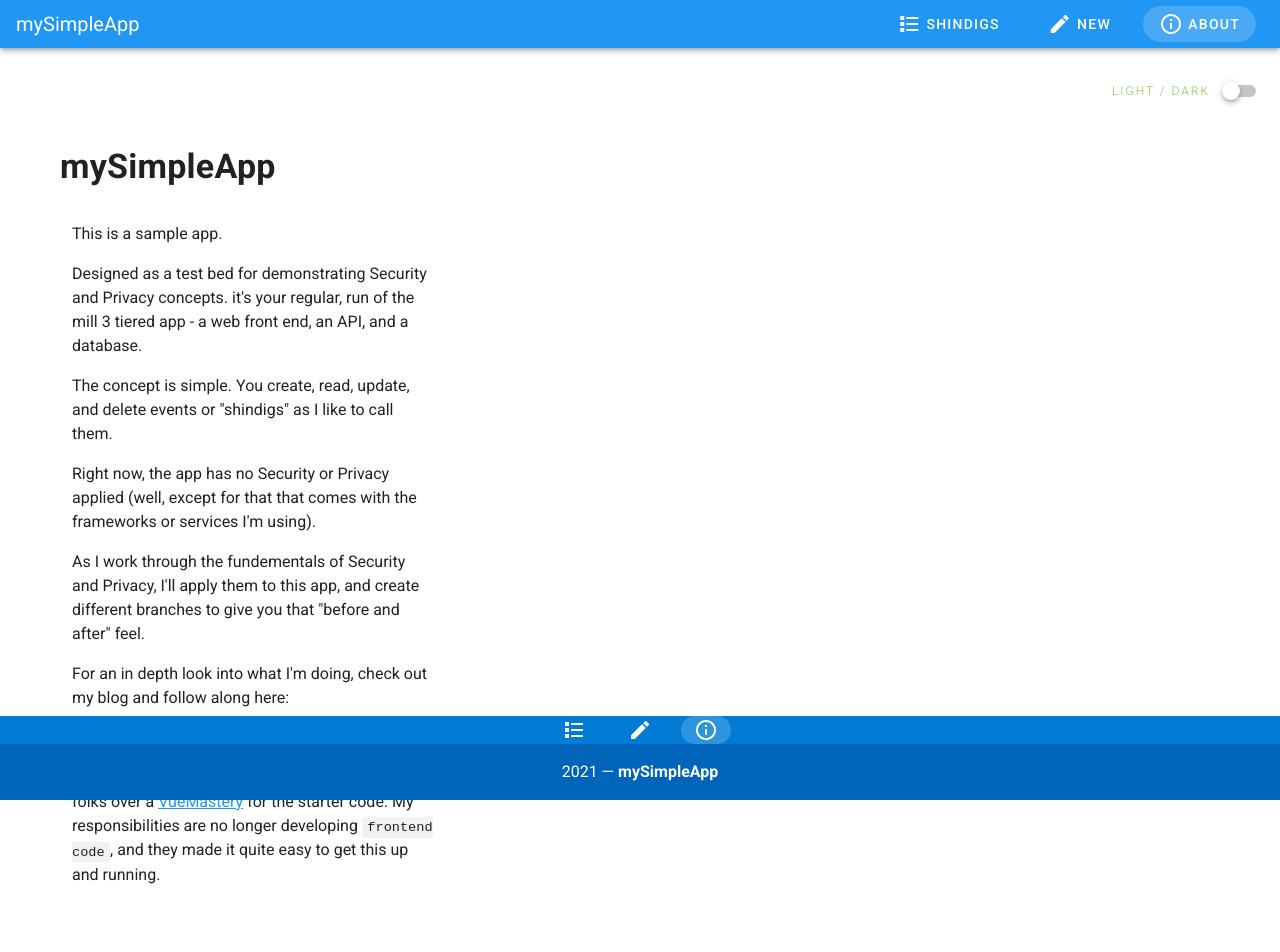
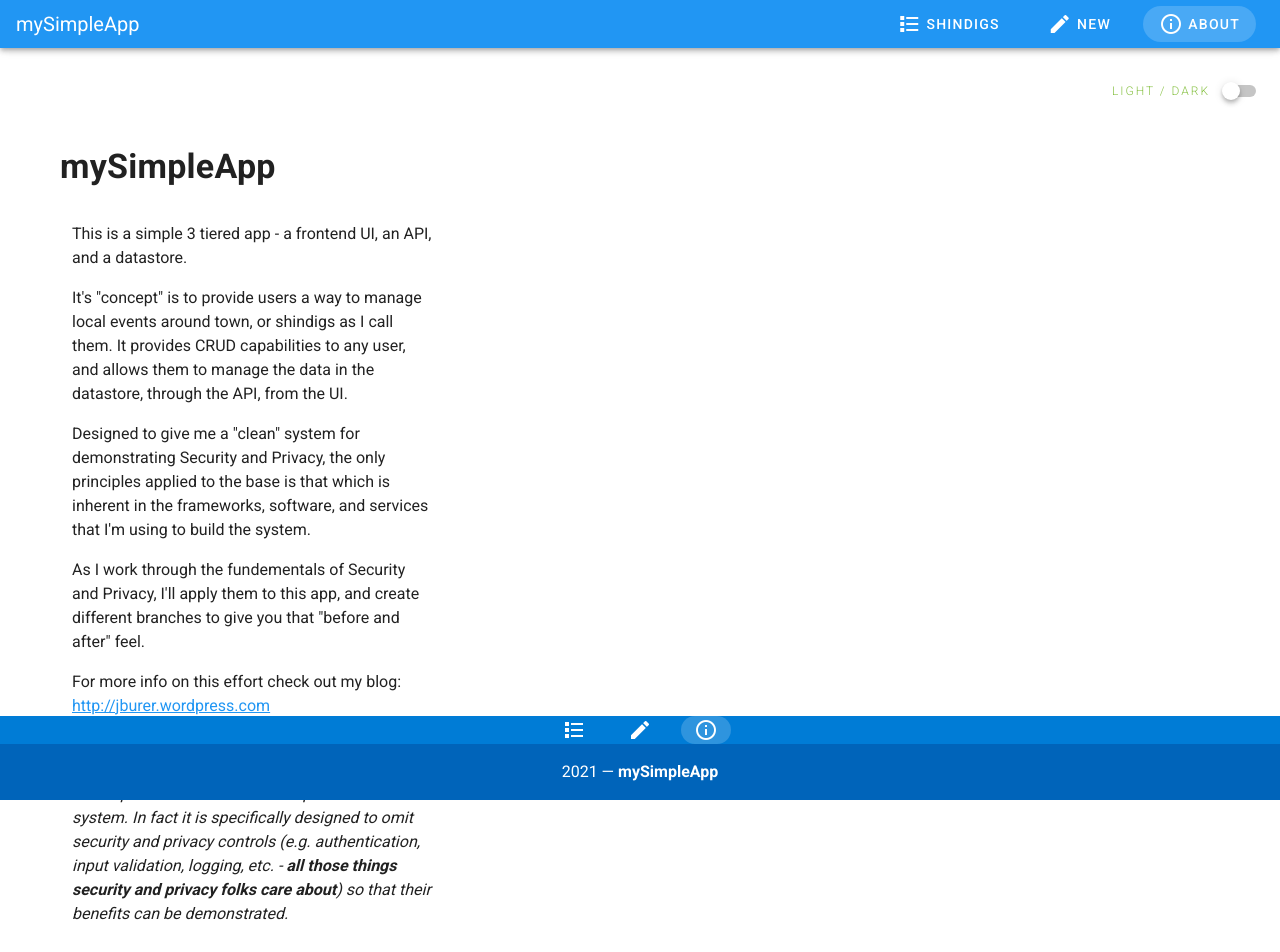
Before and after one commit to jburer/mysimpleui, a Vue app: page /about in a window 1280 px wide. Shown: the top 952 px of the page. Built offline with nearby package versions, Linux system fonts and the light colour scheme.

Commit message:
.initial

```diff
--- a/src/components/Card.vue
+++ b/src/components/Card.vue
@@ -34,5 +34,3 @@ export default {
   }
 };
 </script>
-
-<style></style>
--- a/src/components/Form.vue
+++ b/src/components/Form.vue
@@ -118,8 +118,10 @@
             </v-row>
           </v-col>
           <!--Time Picker END-->
-          <v-btn type="submit" color="primary" class="mr-4">Submit</v-btn>
-          <v-btn color="error" @click="resetForm">Reset</v-btn>
+          <v-btn type="submit" color="primary" class="mr-4">{{
+            submitbuttonname
+          }}</v-btn>
+          <v-btn color="error" @click="resetForm">{{ cancelbuttonname }}</v-btn>
         </v-form>
       </v-col>
     </v-row>
@@ -136,17 +138,20 @@ export default {
     formname: {
       type: String,
       required: true
+    },
+    submitbuttonname: {
+      type: String,
+      required: false,
+      default: "Submit"
+    },
+    cancelbuttonname: {
+      type: String,
+      required: false,
+      default: "Reset"
     }
-    /*
-    buttonname: {
-      type: String
-    }
-    */
   },
-  components: {},
   data() {
     return {
-      categories: this.$store.state.categories,
       time: null,
       datemenu: false,
       date: new Date().toISOString().substr(0, 10),
@@ -154,6 +159,9 @@ export default {
       starttimemenu: false,
       endtimemenu: false
     };
+  },
+  created() {
+    console.log("\nForm.created() ... start");
   },
   methods: {
     submitForm() {
@@ -164,16 +172,12 @@ export default {
       }
     },
     resetForm() {
-      this.$refs.shindigForm.reset();
+      if (this.formname === "callCreateShindig") {
+        this.$refs.shindigForm.reset();
+      } else {
+        this.$router.push({ name: "read" });
+      }
     }
   }
 };
 </script>
-
-<style scoped>
-/*
-.field {
-  margin-bottom: 24px;
-}
-*/
-</style>
--- a/src/components/Pagination.vue
+++ b/src/components/Pagination.vue
@@ -56,11 +56,6 @@ export default {
     page() {
       return parseInt(this.$route.query.page) || 1;
     },
-    /*
-    next() {
-      return "/";
-    },
-    */
     nextPage() {
       return this.page + 1;
     },
--- a/src/views/About.vue
+++ b/src/views/About.vue
@@ -2,19 +2,20 @@
   <div>
     <Title :title="title" />
     <v-col cols="12" sm="6" md="4" class="pt-6 mt-3">
-      <p>This is a sample app.</p>
       <p>
-        Designed as a test bed for demonstrating Security and Privacy concepts.
-        it's your regular, run of the mill 3 tiered app - a web front end, an
-        API, and a database.
+        This is a simple 3 tiered app - a frontend UI, an API, and a datastore.
       </p>
       <p>
-        The concept is simple. You create, read, update, and delete events or
-        "shindigs" as I like to call them.
+        It's "concept" is to provide users a way to manage local events around
+        town, or shindigs as I call them. It provides CRUD capabilities to any
+        user, and allows them to manage the data in the datastore, through the
+        API, from the UI.
       </p>
       <p>
-        Right now, the app has no Security or Privacy applied (well, except for
-        that that comes with the frameworks or services I'm using).
+        Designed to give me a "clean" system for demonstrating Security and
+        Privacy, the only principles applied to the base is that which is
+        inherent in the frameworks, software, and services that I'm using to
+        build the system.
       </p>
       <p>
         As I work through the fundementals of Security and Privacy, I'll apply
@@ -22,17 +23,19 @@
         and after" feel.
       </p>
       <p>
-        For an in depth look into what I'm doing, check out my blog and follow
-        along here:
-      </p>
-      <p>
+        For more info on this effort check out my blog:
         <a href="http://jburer.wordpress.com">http://jburer.wordpress.com</a>
       </p>
-      Finally, credit where credit is due. Thanks to the folks over a
-      <a href="http://vuemastery.com" target="_blank">VueMastery</a>
-      for the starter code. My responsibilities are no longer developing
-      <b> <code>frontend code</code> </b>, and they made it quite easy to get
-      this up and running.
+      <p class="font-italic">
+        <span class="font-weight-bold">PLEASE NOTE:</span> This is solely
+        intended as a learning and education tool, and in no way represents the
+        full responsibilities needed for a production system. In fact it is
+        specifically designed to omit security and privacy controls (e.g.
+        authentication, input validation, logging, etc. -
+        <span class="font-weight-bold"
+          >all those things security and privacy folks care about</span
+        >) so that their benefits can be demonstrated.
+      </p>
     </v-col>
   </div>
 </template>
@@ -51,5 +54,3 @@ export default {
   }
 };
 </script>
-
-<style scoped></style>
--- a/src/views/Create.vue
+++ b/src/views/Create.vue
@@ -53,9 +53,3 @@ export default {
   }
 };
 </script>
-
-<style scoped>
-.field {
-  margin-bottom: 24px;
-}
-</style>
--- a/src/views/Show.vue
+++ b/src/views/Show.vue
@@ -55,7 +55,7 @@
       <v-row>
         <v-col class="d-flex">
           <v-form @submit.prevent="updateShindig">
-            <v-btn type="submit" color="secondary" class="mr-4">Update</v-btn>
+            <v-btn type="submit" color="primary" class="mr-4">Update</v-btn>
           </v-form>
           <v-form @submit.prevent="deleteShindig">
             <v-btn type="submit" color="error" class="mr-4">Delete</v-btn>
@@ -115,7 +115,7 @@ export default {
       console.log("\nShow.updateShindig() ... start");
 
       console.log(
-        "... Show.updateShindig() this.shindig.id = " + this.shindig._id
+        "... Show.updateShindig() this.shindig.id = " + this.shindig.id
       );
       this.$router.push({
         name: "update",
--- a/src/views/Update.vue
+++ b/src/views/Update.vue
@@ -1,7 +1,12 @@
 <template>
   <div>
     <h1>Update</h1>
-    <Form :shindig="shindig" :formname="formname" :buttonname="buttonname" />
+    <Form
+      :shindig="shindig"
+      :formname="formname"
+      :submitbuttonname="submitbuttonname"
+      :cancelbuttonname="cancelbuttonname"
+    />
   </div>
 </template>
 
@@ -10,11 +15,16 @@ import { mapActions, mapState } from "vuex";
 import Form from "@/components/Form.vue";
 
 export default {
-  props: ["id"],
+  props: {
+    id: {
+      type: Number,
+      required: true
+    }
+  },
   created() {
-    console.log("id = " + this.id);
+    console.log("\nUpdate.created() ... start");
+
     this.getShindig(this.id);
-    console.log("this.getShindig(this.id) = " + this.getShindig(this.id));
   },
   components: {
     Form
@@ -22,7 +32,8 @@ export default {
   data() {
     return {
       formname: "callUpdateShindig",
-      buttonname: "Update"
+      submitbuttonname: "Update",
+      cancelbuttonname: "Cancel"
     };
   },
   computed: mapState({
@@ -30,10 +41,8 @@ export default {
   }),
   methods: {
     updateShindig() {
-      console.log("this.shindig = " + this.shindig);
-      console.log("this.shindig.title = " + this.shindig.title);
-      console.log("this.shindig.description = " + this.shindig.description);
-      console.log("STOP");
+      console.log("\nUpdate.updateShindig ... start");
+
       this.$store
         .dispatch("shindig/updateShindig", this.shindig)
         .then(() => {
@@ -50,9 +59,3 @@ export default {
   }
 };
 </script>
-
-<style scoped>
-.field {
-  margin-bottom: 24px;
-}
-</style>
```
Also changed, not shown: src/views/Home.vue (deleted, +0 -104 lines).
